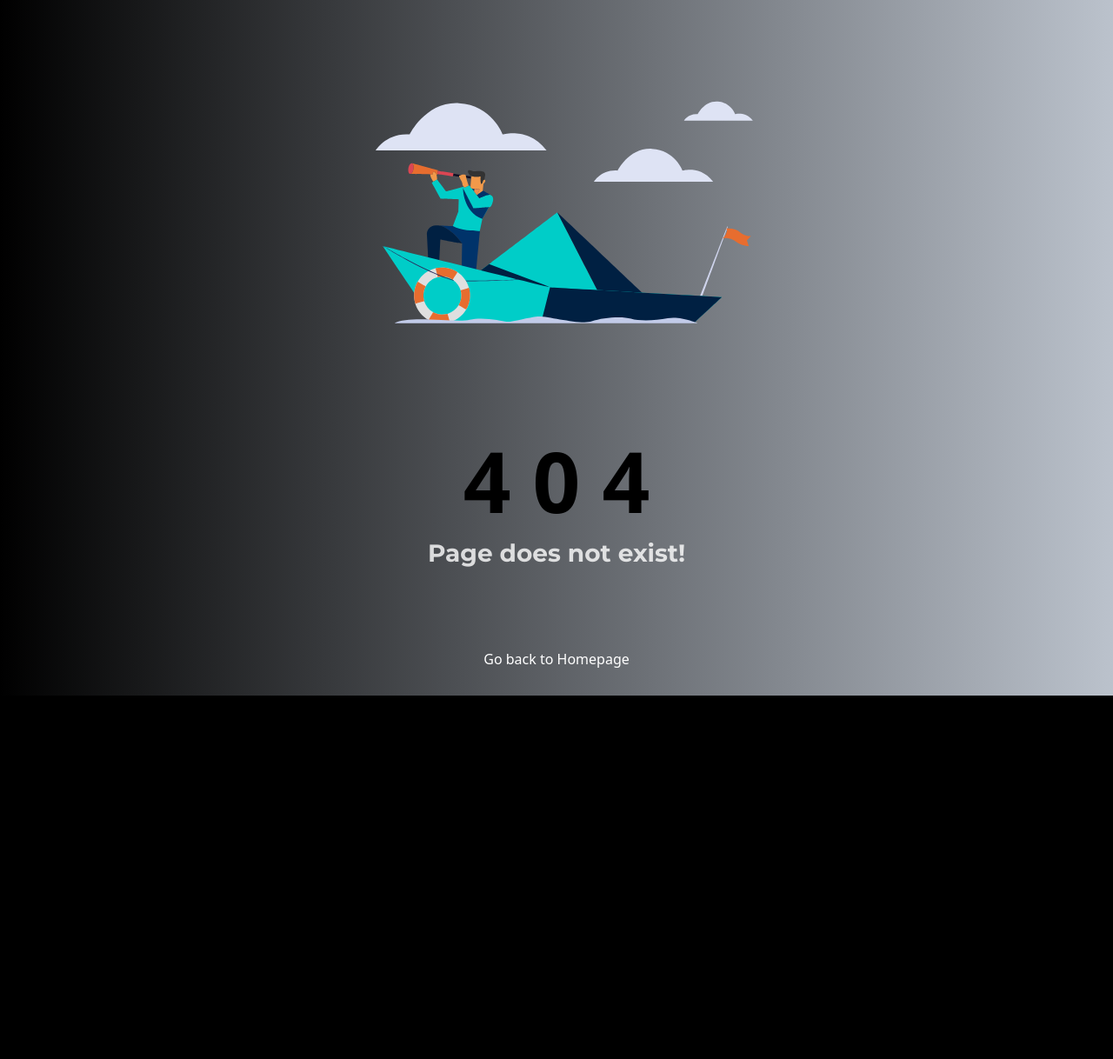
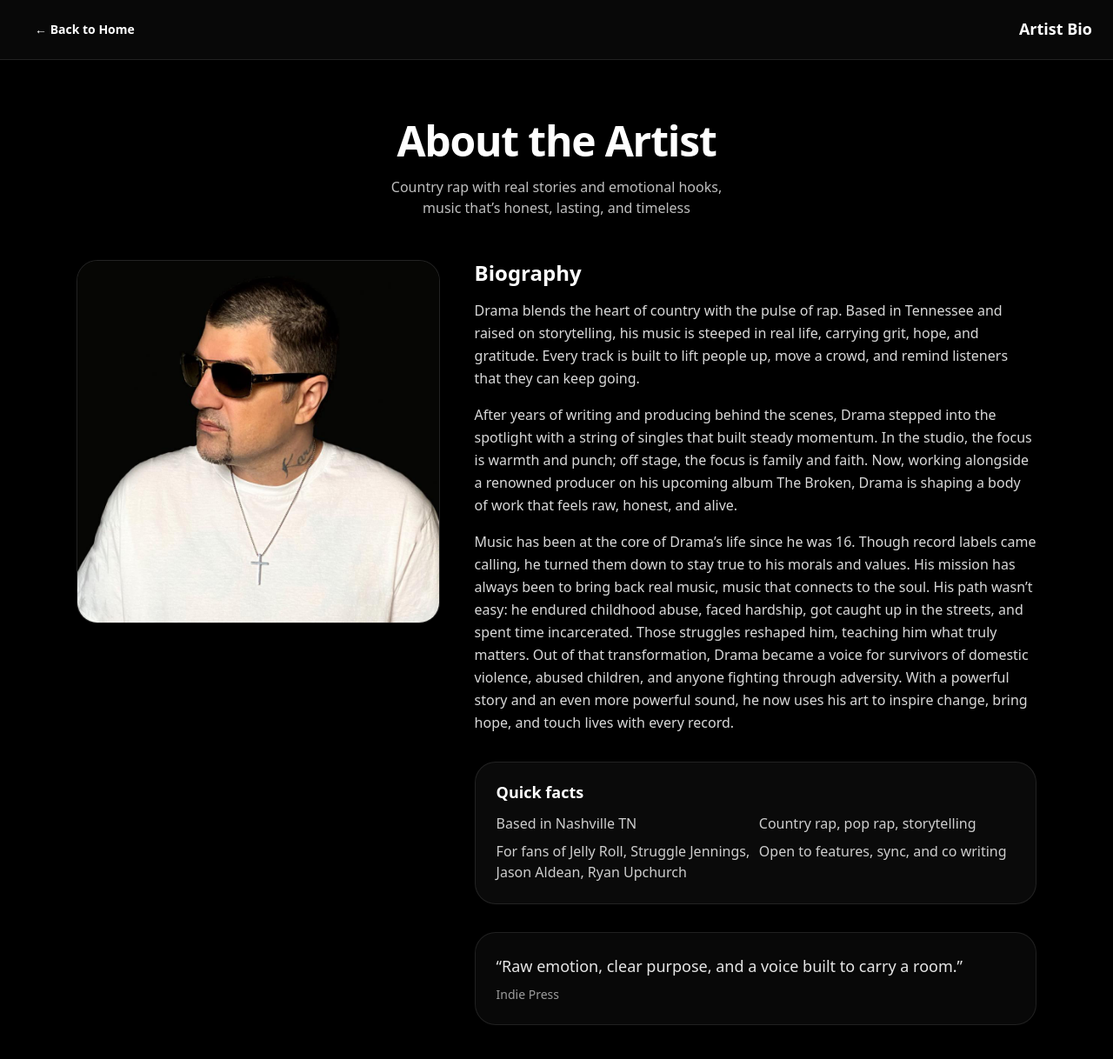
Before and after one commit to blackholecoder/Cre8tlyStudio.com, a React (Vite) app: page /drama-bio in a window 1280 px wide. Shown: the top 1218 px of the page at 87% size. Before the commit the page ends 800 px from the top, so only its background shows below. Built offline with nearby package versions, Linux system fonts and the light colour scheme; a web font is replaced by a local one.

Commit message:
added bio page, subscribe button now works

```diff
--- a/src/assets/images/index.js
+++ b/src/assets/images/index.js
@@ -1,6 +1,7 @@
 import headerLogo from './dramaMusicLogo.png';
 import banner from './dirt-road-banner.png';
 import comingSoon from './coming-soon.png';
+import dramaImg from './drama_music.jpg';
 import icon from './header_logo.svg';
 import customer1 from './doublejapparel.png';
 import customer2 from '../icons/toby.png';
@@ -45,6 +46,7 @@ export {
   stormyWeather,
   pleaseForgiveMe,
   banner,
-  comingSoon
+  comingSoon,
+  dramaImg
 
 }
--- a/src/constants/index.jsx
+++ b/src/constants/index.jsx
@@ -1,12 +1,12 @@
 import { verified, purpleTank, greenTumbler, phlokkOffHatGrey, betterOffAlone, stormyWeather, pleaseForgiveMe, banner, comingSoon } from "../assets/images";
 import { facebook, instagram } from "../assets/icons";
 import { FaSpotify, FaApple, FaYoutube, FaFacebook, FaInstagram, FaAt, FaAmazon } from "react-icons/fa";
-import { CheckOutlined } from "@mui/icons-material";
 
 const className =
   "w-[75%] flex justify-center items-center rounded-full shadow-lg  shadow-grey-400 text-phlokkGreen border-2 border-phlokkGreen m-2 px-32 p-4 cursor-pointer hover:scale-110 ease-in duration-200";
 
 export const navLinks = [
+  { href: "/drama-bio", label: "Bio", class: className },
   { href: "#features", label: "Music", class: className },
   { href: "#reviews", label: "Reviews", class: className },
   { href: "#social", label: "Socials", class: className },
--- a/src/main.jsx
+++ b/src/main.jsx
@@ -4,6 +4,7 @@ import { BrowserRouter as Router, Route, Routes} from "react-router-dom";
 import App from "./App.jsx";
 import NotFound from "./components/NotFound.jsx";
 import ThankYou from "./sections/ThankYou.jsx";
+import Bio from "./sections/Bio.jsx";
 import DeleteData from "./components/DeleteData.jsx";
 import Terms from "./documents/Terms.jsx";
 import Privacy from "./documents/Privacy.jsx";
@@ -20,6 +21,7 @@ const RootComponent = () => {
       <Routes>
         <Route path="/support" element={<SupportPage />} />
         <Route path="/thank-you" element={<ThankYou />} />
+        <Route path="/drama-bio" element={<Bio />} />
         <Route path="/" element={<App />} />
         <Route path="/features" element={<App />} />
         <Route path="/terms" element={<Terms />} />
--- /dev/null
+++ b/src/sections/Bio.jsx
@@ -0,0 +1,100 @@
+import { motion } from "framer-motion";
+import { Link } from "react-router-dom";
+import { dramaImg } from "../assets/images/index";
+
+function Bio() {
+  return (
+    <main className="min-h-screen text-white">
+      {/* Navigation */}
+      <nav className="w-full px-6 py-4 flex items-center justify-between border-b border-white/10 bg-[#0a0a0a]/80 backdrop-blur sticky top-0 z-50">
+        <Link
+          to="/"
+          className="px-4 py-2 text-sm font-semibold text-white"
+        >
+          ← Back to Home
+        </Link>
+        <h1 className="text-lg font-bold">Artist Bio</h1>
+      </nav>
+    <section className="mx-auto max-w-6xl px-6 py-16 text-white">
+      {/* Title */}
+      <motion.div
+        initial={{ opacity: 0, y: 10 }}
+        whileInView={{ opacity: 1, y: 0 }}
+        viewport={{ once: true, amount: 0.5 }}
+        transition={{ duration: 0.5 }}
+        className="text-center"
+      >
+        <h1 className="text-3xl md:text-4xl font-extrabold tracking-tight">
+          About the Artist
+        </h1>
+        <p className="mt-3 text-white/75 max-w-2xl mx-auto">
+          Country rap with real stories and emotional hooks,
+          <br /> music that’s honest, lasting, and timeless
+        </p>
+      </motion.div>
+
+      {/* Grid */}
+      <div className="mt-12 grid grid-cols-1 gap-10 md:grid-cols-5">
+        {/* Portrait */}
+        <motion.div
+          initial={{ opacity: 0, y: 12 }}
+          whileInView={{ opacity: 1, y: 0 }}
+          viewport={{ once: true, amount: 0.5 }}
+          transition={{ duration: 0.55 }}
+          className="md:col-span-2"
+        >
+          <div className="relative overflow-hidden rounded-3xl border border-white/10 bg-white/[0.04]">
+            <img
+              src={dramaImg}
+              alt="Artist portrait"
+              className="h-full w-full object-cover"
+              loading="lazy"
+            />
+          </div>
+        </motion.div>
+
+        {/* Bio copy */}
+        <motion.div
+          initial={{ opacity: 0, y: 12 }}
+          whileInView={{ opacity: 1, y: 0 }}
+          viewport={{ once: true, amount: 0.5 }}
+          transition={{ duration: 0.6, delay: 0.05 }}
+          className="md:col-span-3"
+        >
+          <h2 className="text-2xl font-bold">Biography</h2>
+          <p className="mt-4 leading-relaxed text-white/85">
+            Drama blends the heart of country with the pulse of rap. Based in Tennessee and raised on storytelling, his music is steeped in real life, carrying grit, hope, and gratitude. Every track is built to lift people up, move a crowd, and remind listeners that they can keep going.
+          </p>
+          <p className="mt-4 leading-relaxed text-white/85">
+            After years of writing and producing behind the scenes, Drama stepped into the spotlight with a string of singles that built steady momentum. In the studio, the focus is warmth and punch; off stage, the focus is family and faith. Now, working alongside a renowned producer on his upcoming album The Broken, Drama is shaping a body of work that feels raw, honest, and alive.
+          </p>
+          <p className="mt-4 leading-relaxed text-white/85">
+            Music has been at the core of Drama’s life since he was 16. Though record labels came calling, he turned them down to stay true to his morals and values. His mission has always been to bring back real music, music that connects to the soul. His path wasn’t easy: he endured childhood abuse, faced hardship, got caught up in the streets, and spent time incarcerated. Those struggles reshaped him, teaching him what truly matters. Out of that transformation, Drama became a voice for survivors of domestic violence, abused children, and anyone fighting through adversity. With a powerful story and an even more powerful sound, he now uses his art to inspire change, bring hope, and touch lives with every record.
+          </p>
+
+          {/* Quick facts card */}
+          <div className="mt-8 rounded-3xl border border-white/10 bg-white/[0.04] p-6">
+            <h3 className="text-lg font-semibold">Quick facts</h3>
+            <ul className="mt-3 grid grid-cols-1 gap-2 sm:grid-cols-2 text-white/80">
+              <li>Based in Nashville TN</li>
+              <li>Country rap, pop rap, storytelling</li>
+              <li>For fans of Jelly Roll, Struggle Jennings, Jason Aldean, Ryan Upchurch</li>
+              <li>Open to features, sync, and co writing</li>
+            </ul>
+          </div>
+
+          {/* Pull quote */}
+          <blockquote className="mt-8 rounded-3xl border border-white/10 bg-white/[0.03] p-6">
+            <p className="text-white/90 text-lg leading-relaxed">
+              “Raw emotion, clear purpose, and a voice built to carry a room.”
+            </p>
+            <footer className="mt-2 text-sm text-white/60">Indie Press</footer>
+          </blockquote>
+        </motion.div>
+      </div>
+    </section>
+     </main>
+  );
+}
+
+export default Bio;
```
Also changed, not shown: src/assets/images/drama_music.jpg (added), 6 other files (tests, documents, lock files or other folders).
